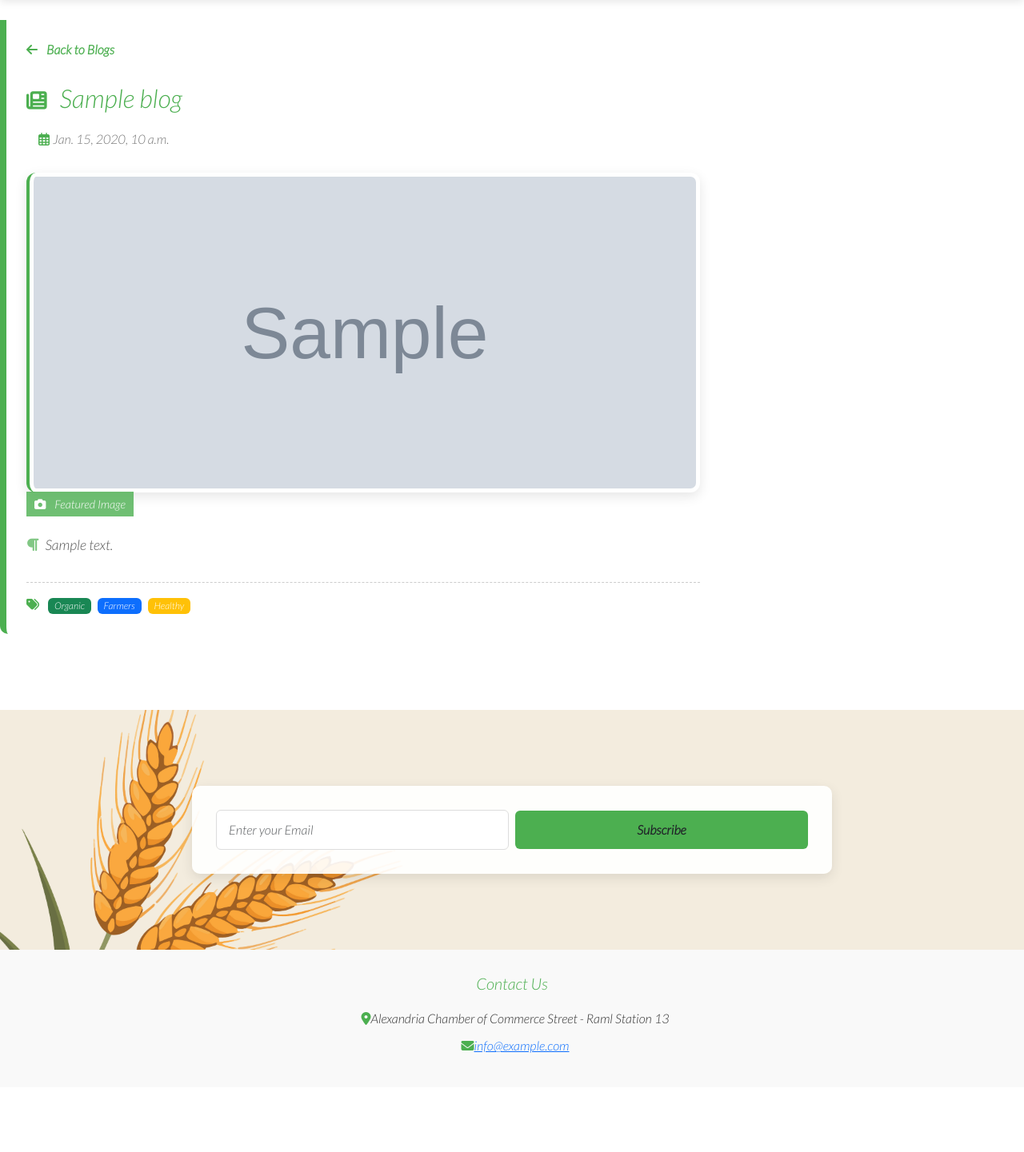
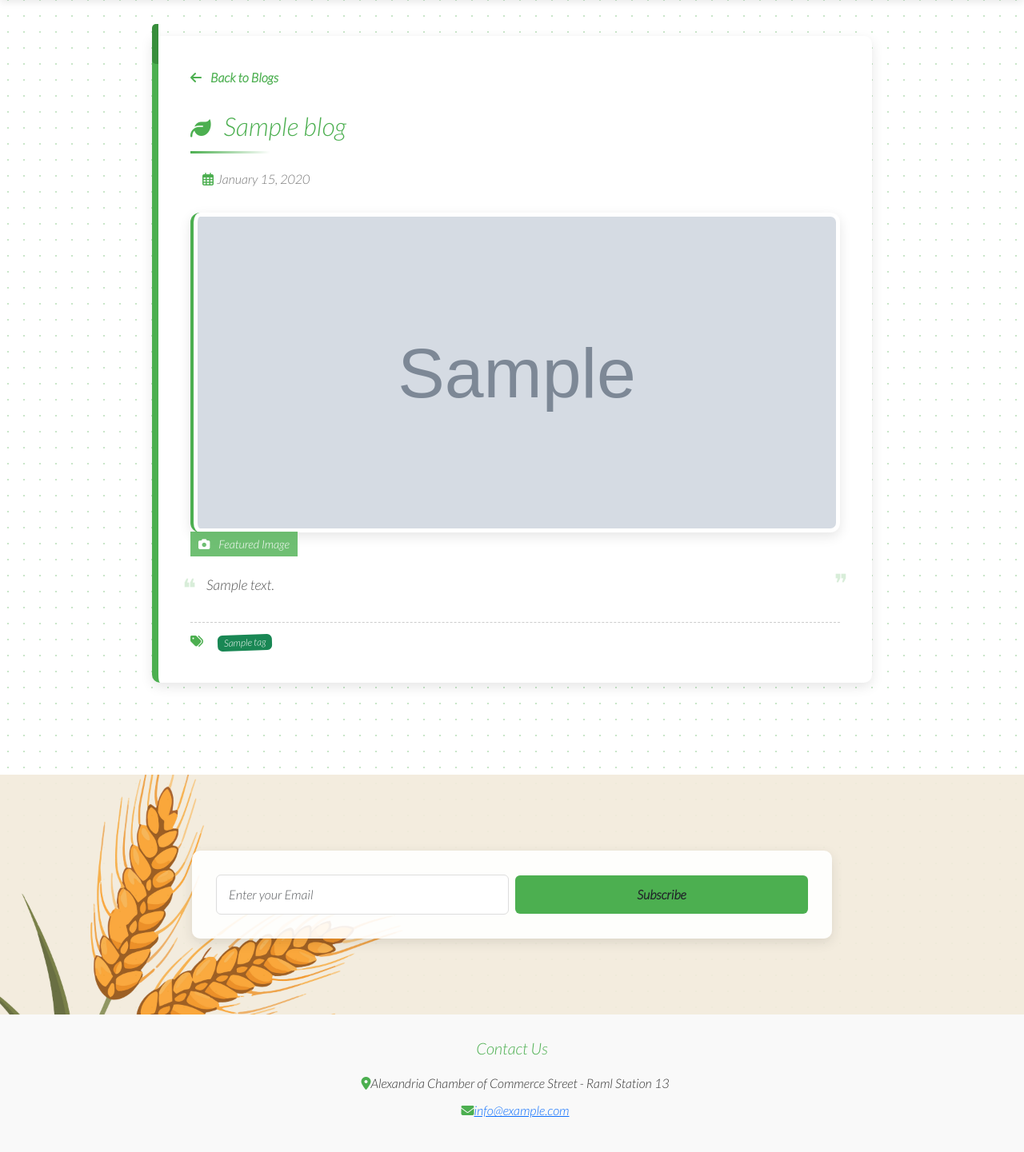
Before and after one commit to YasminMagdyy/Farmers-Market, a Django app: template blogs/templates/blogs/blog_detail.html in a window 1280 px wide. Shown: the part 70-1511 px from the top of the page at 80% size. Before the commit the page ends 1387 px from the top, so only its background shows below. Run offline with Django 5.2, Linux system fonts and the light colour scheme; the template is opened without the code that fills it: most values are stand-ins (such as "Sample title", 1, 10 or a date in 2020); grey boxes marked "Sample" are stand-in pictures; data that the repository does not hold is empty.

Commit message:
logo and blog detail data changes

```diff
--- a/blogs/static/blogs/css/blog_detail.css
+++ b/blogs/static/blogs/css/blog_detail.css
@@ -1,17 +1,84 @@
 .blog-detail {
     max-width: 900px;
-    margin: 0 auto;
-    padding: 40px 20px;
+    margin: 40px auto;
+    padding: 40px;
+    border-left: 8px solid var(--primary-color);
+    background-color: var(--white);
+    border-radius: 0 10px 10px 10px;
+    box-shadow: 0 5px 15px rgba(0, 0, 0, 0.1);
+    position: relative;
 }
-/* Add to existing blog_detail.css or create if doesn't exist */
-.blog-detail {
-    border-left: 8px solid #4CAF50; /* Thicker green left border */
-    padding: 25px;
-    background-color: white; /* Optional light background */
-    border-radius: 0 10px 10px 10px; /* Rounded corners except top-left */
-    margin: 20px 0;
+/* Creative decorations */
+.blog-detail::before {
+    content: "";
+    position: absolute;
+    top: -15px;
+    left: -8px;
+    width: 8px;
+    height: 50px;
+    background-color: var(--primary-dark);
+    border-radius: 5px 0 0 5px;
+}
+.blog-header h1 {
+    position: relative;
+    padding-bottom: 15px;
 }
 
+.blog-header h1::after {
+    content: "";
+    position: absolute;
+    bottom: 0;
+    left: 0;
+    width: 100px;
+    height: 3px;
+    background: linear-gradient(to right, var(--primary-color), transparent);
+}
+
+.blog-content p {
+    position: relative;
+    padding-left: 20px;
+}
+
+.blog-content p::before {
+    content: "❝";
+    position: absolute;
+    left: -10px;
+    top: -10px;
+    font-size: 2rem;
+    color: var(--primary-light);
+    opacity: 0.7;
+}
+
+.blog-content p::after {
+    content: "❞";
+    position: absolute;
+    right: -10px;
+    bottom: -10px;
+    font-size: 2rem;
+    color: var(--primary-light);
+    opacity: 0.7;
+}
+
+.tags {
+    display: flex;
+    flex-wrap: wrap;
+    gap: 10px;
+}
+
+.tags .badge {
+    transition: var(--transition);
+    transform: rotate(-2deg);
+}
+
+.tags .badge:hover {
+    transform: rotate(2deg) scale(1.1);
+}
+
+/* Add a subtle background pattern */
+body {
+    background-image: radial-gradient(circle, var(--primary-light) 1px, transparent 1px);
+    background-size: 20px 20px;
+}
 .detail-image {
     border-left: 4px solid #4CAF50; /* Border for image */
     padding: 5px;
--- a/blogs/templates/blogs/blog_detail.html
+++ b/blogs/templates/blogs/blog_detail.html
@@ -8,15 +8,16 @@
 {% endblock %}
 
 {% block content %}
+<div class="container">
     <div class="blog-detail fade-in">
         <a href="{% url 'blog_list' %}" class="back-link">
             <i class="fas fa-arrow-left me-2"></i> Back to Blogs
         </a>
 
         <div class="blog-header">
-        <h1><i class="fas fa-newspaper me-3"></i>{{ blog.name }}</h1>
+            <h1><i class="fas fa-leaf me-3"></i>{{ blog.name }}</h1>
             <div class="blog-meta">
-            <span><i class="far fa-calendar-alt me-1"></i> {{ blog.created_date }}</span>
+                <span><i class="far fa-calendar-alt me-1"></i> {{ blog.created_date|date:"F j, Y" }}</span>
             </div>
         </div>
 
@@ -28,15 +29,20 @@
         </div>
 
         <div class="blog-content">
-        <p><i class="fas fa-paragraph me-2"></i>{{ blog.description }}</p>
+            <p>{{ blog.description }}</p>
         </div>
 
         <div class="blog-footer">
             <div class="tags">
                 <i class="fas fa-tags me-2"></i>
+                {% for tag in blog.tags.all %}
+                    <span class="badge bg-success">{{ tag.name }}</span>
+                {% empty %}
                     <span class="badge bg-success">Organic</span>
                     <span class="badge bg-primary">Farmers</span>
                     <span class="badge bg-warning">Healthy</span>
+                {% endfor %}
+            </div>
         </div>
     </div>
 </div>
--- a/blogs/templates/blogs/home.html
+++ b/blogs/templates/blogs/home.html
@@ -11,13 +11,12 @@
 
     <!-- GIF Banner (Homepage Only) -->
     <div class="home-gif-banner wow fadeIn">
-        <img src="{% static 'blogs/img/Green_and_Cream_Illustrative_Healthy_Food_Presentation_1.gif' %}"
+        <img src="{% static 'blogs/img/Green_and_Cream_Illustrative_Healthy_Food_Presentation.gif' %}"
             alt="Farmers Market"
             class="img-fluid">
     </div>
 
-<!-- Solutions Section - Text Above Image Layout -->
-<!-- Creative Solutions Section -->
+<!-- Solutions Section -->
 <section class="creative-solutions scroll-animate">
     <div class="container">
         <div class="section-header">
```
Also changed, not shown: blogs/static/blogs/img/Green_and_Cream_Illustrative_Healthy_Food_Presentation.gif (added), media/blog_images/carrot.png (added), 1 other file. Lines whose indentation alone changed are shown as unchanged.
